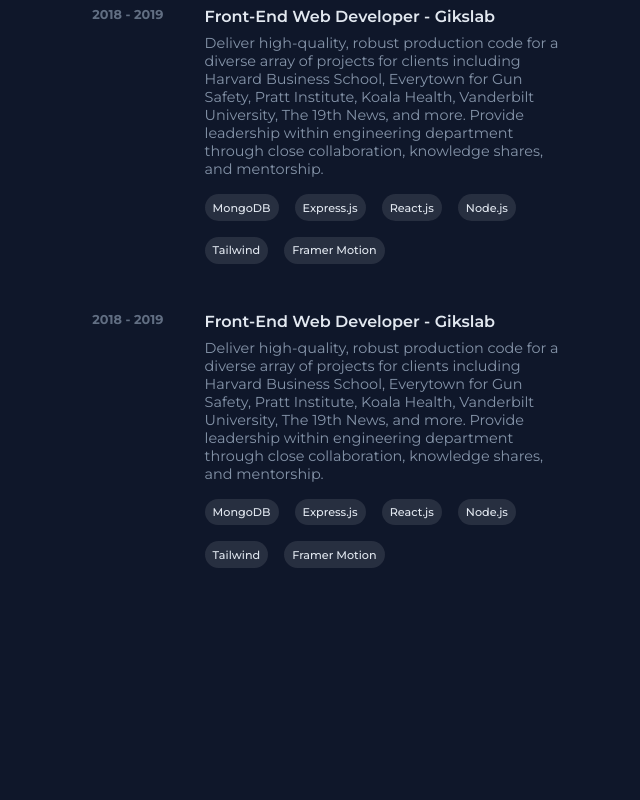
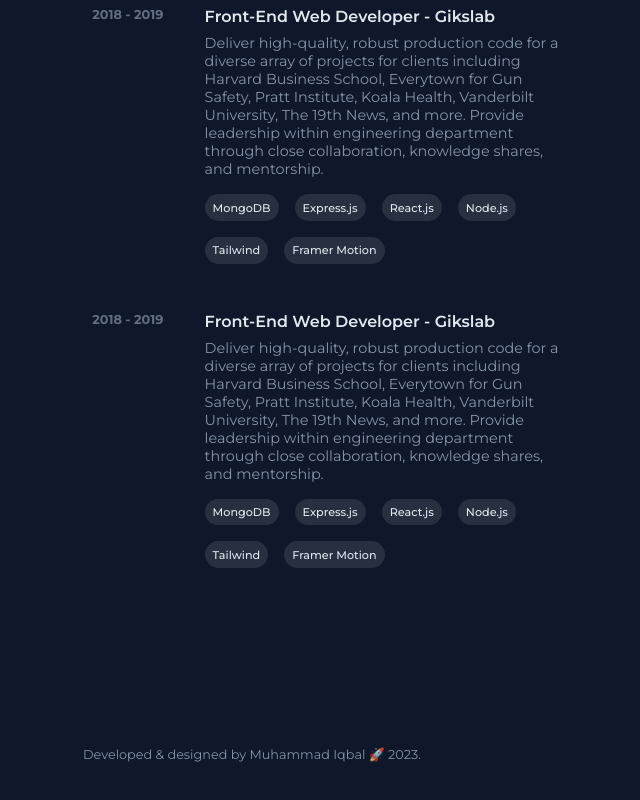
Before and after one commit to hellofromiqbal/react-porto, a React (Create React App) app: page / in a window 1280 px wide. Shown: the part 1306-2106 px from the top of the page, without its empty margins (573-1213 px from the left). Before the commit the page ends 1970 px from the top, so only its background shows below. Built offline with nearby package versions, Linux system fonts and the light colour scheme.

Commit message:
adjust leftSideApp

```diff
--- a/src/App.js
+++ b/src/App.js
@@ -16,11 +16,16 @@
           <SocialMedia/>
         </div>
       </header>
-      <main className={styles.AppMain}>
-        <AboutSection/>
-        <ExperienceSection/>
-        <ProjectsSection/>
-      </main>
+      <div className={styles.leftSideApp}>
+        <main className={styles.AppMain}>
+          <AboutSection/>
+          <ExperienceSection/>
+          <ProjectsSection/>
+        </main>
+        <footer className={styles.AppFooter}>
+          <small>Developed & designed by Muhammad Iqbal 🚀 2023.</small>
+        </footer>
+      </div>
     </div>
   );
 }
--- a/src/App.module.css
+++ b/src/App.module.css
@@ -19,13 +19,29 @@
   height: 100%;
 }
 
-/* App Main */
-.AppMain {
+/* Left Side App */
+.leftSideApp {
   flex-basis: 50%;
-  padding: 5rem 0;
   display: flex;
   flex-direction: column;
+}
+
+.AppMain {
+  display: flex;
+  padding: 5rem 0;
+  flex-direction: column;
   gap: 10rem;
+}
+
+/* App Footer */
+.AppFooter {
+  padding: 5rem 0;
+}
+
+.AppFooter small {
+  color: #8594a9;
+  padding: 0 0 0 1rem;
+  font-size: .8rem;
 }
 
 
@@ -46,6 +62,14 @@
     padding: 3rem 0;
     gap: 8rem;
   }
+
+  .AppFooter {
+    padding: 3rem 0;
+  }
+
+  .AppFooter small {
+    padding: 0 0 0 0rem;
+  }
 }
 
 @media screen and (width <= 640px) {
@@ -62,4 +86,12 @@
     padding: 3rem 0;
     gap: 4rem;
   }
+
+  .AppFooter {
+    padding: 3rem 0;
+  }
+
+  .AppFooter small {
+    padding: 0 0 0 0rem;
+  }
 }
```
